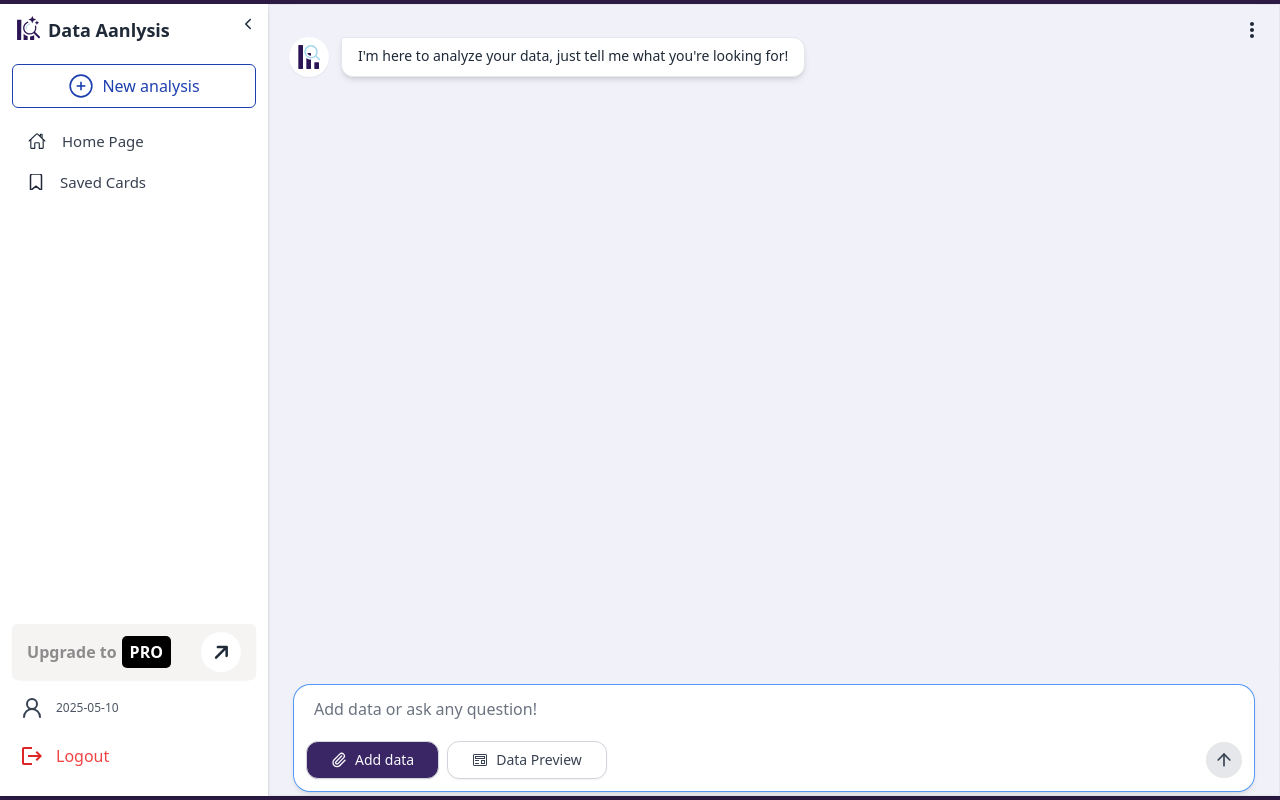
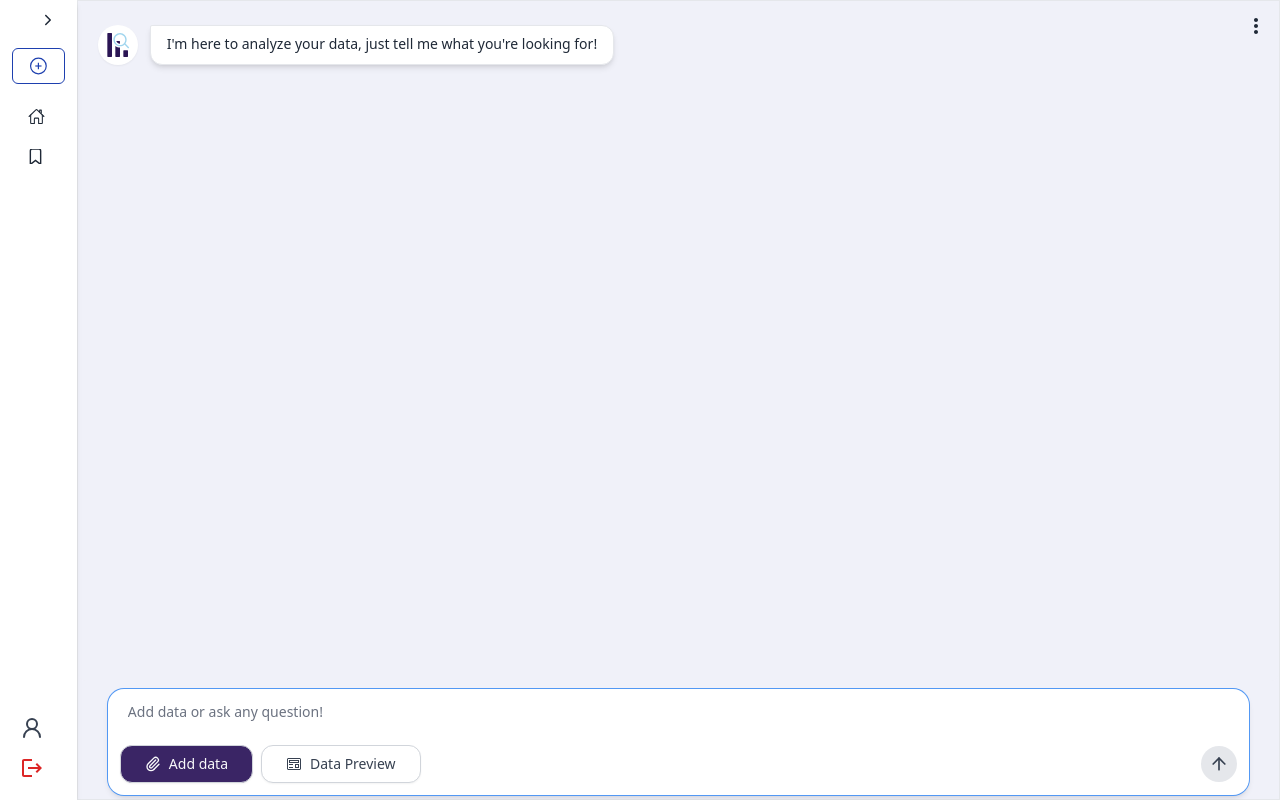
Before and after one commit to tripathideepak9981/Data-Analysis-React-Front-end, a React app: page /chatPage in a window 1280 px wide. Built offline with nearby package versions, Linux system fonts and the light colour scheme; the HTML template or start-up script is replaced by a standard one; what chartjs-plugin-datalabels would draw is missing.

Commit message:
Final Commit before deployment.

```diff
--- a/src/Components/ChatBoxPage/ChatBox.jsx
+++ b/src/Components/ChatBoxPage/ChatBox.jsx
@@ -16,7 +16,7 @@ import { IoIosArrowForward } from "react-icons/io";
 
 const ChatBox = () => {
   const [query, setQuery] = useState("");
-  const [isSliderVisible, setIsSliderVisible] = useState(true);
+  const [isSliderVisible, setIsSliderVisible] = useState(false);
   const [chatMessages, setChatMessages] = useState([]);
   const [byDataPreview, setByDataPreview] = useState(false);
   const [isDropdownOpen, setIsDropdownOpen] = useState(false);
@@ -127,12 +127,12 @@ const ChatBox = () => {
   };
 
   return (
-    <div className=" bg-gradient-to-br from-[#2d1b45] to-[#2d1b45]  text-white min-h-screen w-full fixed overflow-hidden pt-1">
-      <div className="flex flex-col md:flex-row h-full md:h-[99vh] w-full rounded-lg item-streched">
+    <div className=" bg-gradient-to-br from-[#2d1b45] to-[#2d1b45]  text-white min-h-screen w-full fixed overflow-hidden">
+      <div className="flex flex-col md:flex-row h-full md:h-[100vh] w-full rounded-lg item-streched">
         {/* Slider Section - Responsive Width and Behavior */}
         <div
           className={`h-full transition-all duration-300 ease-in-out z-50
-  ${isSliderVisible ? "w-[26vw] shadow-md" : "w-[6vw] shadow-md"}
+  ${isSliderVisible ? "w-[24vw] shadow-md" : "w-[6vw] shadow-md"}
   bg-gradient-to-b from-white to-white
       text-gray-800 flex flex-col justify-between px-3`}
         >
@@ -141,12 +141,12 @@ const ChatBox = () => {
           <div className="">
             <div className="flex flex-row justify-between">
               {isSliderVisible && (
-                <div className=" flex flex-row justify-center mt-3 ml-1">
+                <div className=" flex flex-row justify-center mt-2 ml-1">
                   <img
                     src={updatedColor}
                     className="w-6 h-6 text-[#2d1b54]"
                   ></img>
-                  <span className="text-lg font-semibold text-gray-800 ml-2">
+                  <span className="text-lg font-semibold text-gray-800 ml-2 mb-1">
                     Data Aanlysis
                   </span>
                 </div>
@@ -199,7 +199,7 @@ const ChatBox = () => {
                 {/* New Chat Button */}
                 <button
                   onClick={handleNewChatClick}
-                  className="group flex items-center justify-center w-full rounded-md border border-blue-800 text-blue-800 hover:bg-blue-50 transition-all duration-200 px-4 py-2 gap-2 "
+                  className="group flex items-center justify-center w-full rounded-md border border-blue-800 text-blue-800 hover:bg-blue-50 transition-all duration-200 px-4 py-1 gap-2 "
                 >
                   <svg
                     xmlns="http://www.w3.org/2000/svg"
@@ -222,33 +222,43 @@ const ChatBox = () => {
                   )}
                 </button>
                 <div
-                  className="mt-2 ml-2 flex flex-row items-center hover:scale-105"
+                  className="mt-2 ml-2 flex flex-row items-center hover:scale-105 relative group"
                   onClick={() => (window.location.href = "/")}
                 >
-                  <div className="bg-white p-2 rounded flex items-center justify-center  transition duration-200 ease-in-out cursor-pointer">
-                    <IoHomeOutline className="h-[18px] w-[18px]" />
+                  <div className="bg-white p-2 rounded flex items-center justify-center transition duration-200 ease-in-out cursor-pointer">
+                    <IoHomeOutline className="h-[17px] w-[17px]" />
                   </div>
-                  {isSliderVisible && (
-                    <button className="ml-2 text-label text-gray-700 ">
+
+                  {isSliderVisible ? (
+                    <button className="ml-2 text-label text-gray-700">
                       Home Page
                     </button>
+                  ) : (
+                    <span className="absolute left-[25px] ml-2 w-[6vw] px-1.5 py-1 bg-gray-100 border border-gray-800 text-gray-800 text-xs rounded shadow-lg opacity-0 group-hover:opacity-100 transition-opacity duration-300 z-10">
+                      Home Page
+                    </span>
                   )}
                 </div>
-
-                <div className="ml-2 flex flex-row items-center hover:scale-105">
+                <div className="ml-2 flex flex-row items-center hover:scale-105 relative group">
                   <div className="bg-white p-2 rounded flex items-center justify-center transition duration-200 ease-in-out cursor-pointer">
                     <svg
                       viewBox="0 0 32 32"
-                      className="w-4 h-4 stroke-gray-800 fill-none"
+                      className="w-[15px] h-[15px] stroke-gray-800 fill-none"
                       strokeWidth="3"
                     >
                       <path d="M27 4v27a1 1 0 0 1-1.625.781L16 24.281l-9.375 7.5A1 1 0 0 1 5 31V4a4 4 0 0 1 4-4h14a4 4 0 0 1 4 4z" />
                     </svg>
                   </div>
-                  {isSliderVisible && (
+
+                  {isSliderVisible ? (
                     <button className="ml-2 text-label text-gray-700">
                       Saved Cards
                     </button>
+                  ) : (
+                    // Tooltip shown on hover
+                    <span className="absolute left-[25px] ml-2 w-[7vw] px-2 py-1 bg-gray-100 border border-gray-800 text-gray-800 text-xs rounded shadow-lg opacity-0 group-hover:opacity-100 transition-opacity duration-300 z-10">
+                      Saved Cards
+                    </span>
                   )}
                 </div>
               </div>
@@ -268,10 +278,10 @@ const ChatBox = () => {
                     Upgrade Plan
                   </p> */}
                   <button className="group border-none w-full rounded-[10px] shadow-sm transition active:scale-100">
-                    <span className="flex items-center justify-center bg-[#f6f3f3] rounded-[5px] px-[2px] py-2  gap-[30px] transition group-active:scale-[0.97]">
+                    <span className="flex items-center justify-center bg-[#f6f3f3] rounded-[5px] px-[2px] py-[6px]  gap-[30px] transition group-active:scale-[0.97]">
                       <span className="flex items-center gap-[5px] text-base font-semibold text-[#8c8c8c]">
                         <p>Upgrade to</p>
-                        <p className="bg-black text-white px-2 py-1 rounded-[5px]">
+                        <p className="bg-black text-white px-2 py-[2px] rounded-[5px]">
                           PRO
                         </p>
                       </span>
@@ -339,10 +349,10 @@ const ChatBox = () => {
           >
             {showIcon && (
               <div
-                className="right-2 top-2 cursor-pointer p-2 rounded-full transition text-gray-800 fixed"
+                className="right-2 top-2 cursor-pointer p-1 rounded-full transition text-gray-800 fixed"
                 onClick={() => setIsDropdownOpen(!isDropdownOpen)}
               >
-                <MoreVertIcon />
+                <MoreVertIcon className="w-[5px] h-[5px]" />
               </div>
             )}
             {isDropdownOpen && (
--- a/src/Components/ChatBoxPage/ChatContent.jsx
+++ b/src/Components/ChatBoxPage/ChatContent.jsx
@@ -66,7 +66,7 @@ const ChatContent = ({ chatMessages, setChatMessages, isSliderVisible }) => {
           overflow-y-auto
           scrollbar-hide
           w-full
-          mt-2
+          mt-0
           ${isSliderVisible ? "lg:max-w-[100vw]" : "lg:max-w-[100vw]"}
         `}
       >
--- a/src/Components/ChatBoxPage/TextAreaBox.jsx
+++ b/src/Components/ChatBoxPage/TextAreaBox.jsx
@@ -58,7 +58,7 @@ const TextAreaBox = ({
             sendMessage();
           }
         }}
-        className="w-full ml-2  resize-none min-h-[30px] bg-white text-gray-800 placeholder-gray-500 focus:outline-none focus:ring-0 border-none"
+        className="w-full ml-2 text-label resize-none min-h-[30px] bg-white text-gray-800 placeholder-gray-500 focus:outline-none focus:ring-0 border-none"
       ></TextareaAutosize>
       <div className="flex justify-between items-center mt-2">
         <div className="flex gap-2">
--- a/src/Components/LoginSignup/SignInPage.jsx
+++ b/src/Components/LoginSignup/SignInPage.jsx
@@ -1,4 +1,4 @@
-import { useState } from "react";
+import { useEffect, useState } from "react";
 import { useNavigate } from "react-router-dom";
 import { LogIn, Eye, EyeOff } from "lucide-react";
 import { sendSignInData } from "../../Api";
@@ -25,6 +25,17 @@ export default function Login() {
     </svg>
   );
 
+  useEffect(() => {
+    if (error) {
+      const timer = setTimeout(() => {
+        setError("");
+        setEmail("");
+        setPassword("");
+      }, 5000);
+      return () => clearTimeout(timer);
+    }
+  }, [error]);
+
   const handleSubmit = async (e) => {
     e.preventDefault();
     setError("");
@@ -43,10 +54,12 @@ export default function Login() {
     try {
       const response = await sendSignInData(email, password);
       console.log(response);
-      navigate("/");
+      if (!response.error) {
+        navigate("/");
+      }
     } catch (err) {
       console.error(err.message);
-      setError(err.message);
+      setError("Incorrect Email Or Password");
     } finally {
       setLoading(false);
     }
@@ -62,7 +75,13 @@ export default function Login() {
           onSubmit={handleSubmit}
           className="w-[400px] h-[450px] bg-white py-10 px-5  rounded-[30px] shadow-[0_0_40px_rgba(0,0,0,0.2)] flex flex-col space-y-8 items-center"
         >
-          <p className="text-3xl font-bold text-gray-700  my-3 mt-5">
+          {error && (
+            <div className="bg-red-100 text-red-700 p-3 rounded-xl flex text-center justify-center text-sm border border-red-300">
+              {error}
+            </div>
+          )}
+
+          <p className="text-3xl font-bold text-gray-700  mt-5">
             Welcome to Login
           </p>
 
--- a/src/Components/LoginSignup/SignUp.jsx
+++ b/src/Components/LoginSignup/SignUp.jsx
@@ -1,4 +1,4 @@
-import React, { useState } from "react";
+import React, { useState, useEffect } from "react";
 import { useNavigate, Link } from "react-router-dom";
 import { User, Mail, Lock, Eye, EyeOff } from "lucide-react";
 import { sendSignUpData } from "../../Api";
@@ -15,6 +15,19 @@ const SignUpPage = () => {
   const [showConfirmPassword, setShowConfirmPassword] = useState(false);
   const [error, setError] = useState("");
   const [loading, setLoading] = useState(false);
+
+  useEffect(() => {
+    if (error) {
+      const timer = setTimeout(() => {
+        setError("");
+        setEmail("");
+        setPassword("");
+        setConfirmPassword("");
+        setFullName("");
+      }, 5000);
+      return () => clearTimeout(timer);
+    }
+  }, [error]);
   const Spinner = () => (
     <svg
       viewBox="25 25 50 50"
@@ -51,9 +64,11 @@ const SignUpPage = () => {
     try {
       const response = await sendSignUpData(formData);
       console.log("Signup successful:", response);
-      navigate("/");
+      if (!error) {
+        navigate("/");
+      }
     } catch (err) {
-      setError(err.message || "Something went wrong. Try again!");
+      setError("Network Error. Try again later!");
     } finally {
       setLoading(false);
     }
@@ -65,15 +80,14 @@ const SignUpPage = () => {
       style={{ background: "#e8efff" }}
     >
       <div className="w-full max-w-md bg-gray-50 p-5  rounded-[30px] shadow-[0_0_40px_rgba(0,0,0,0.2)]">
+        {error && (
+          <div className="bg-red-100 text-red-700 p-3 rounded-xl mb-4 text-sm border flex text-center justify-center border-red-300">
+            {error}
+          </div>
+        )}
         <div className="text-center mt-4 mb-6">
           <h2 className="text-3xl font-bold text-gray-800">Sign up</h2>
         </div>
-
-        {error && (
-          <div className="bg-red-100 text-red-700 p-3 rounded-xl mb-4 text-sm border border-red-300">
-            {error}
-          </div>
-        )}
 
         <form onSubmit={handleSubmit} className="space-y-6 mt-5 px-2">
           <div>
--- a/src/index.css
+++ b/src/index.css
@@ -10,7 +10,7 @@
     @apply text-[22px] leading-[30px] font-semibold;
   }
   .text-label {
-    @apply text-[15px] leading-[24px] font-normal;
+    @apply text-[14px] leading-[22px] font-normal;
   }
   .text-message {
     @apply text-[14px] leading-[20px] font-normal;
```
Also changed, not shown: src/Api/index.js (+4 -8 lines), src/Components/Cards/ConfirmCleanModal.jsx (+9 -9 lines), src/Components/ChatBoxPage/AddData/AddDataPopup.jsx (+7 -9 lines), src/Components/ChatBoxPage/ResponseCard.jsx (+4 -4 lines).
